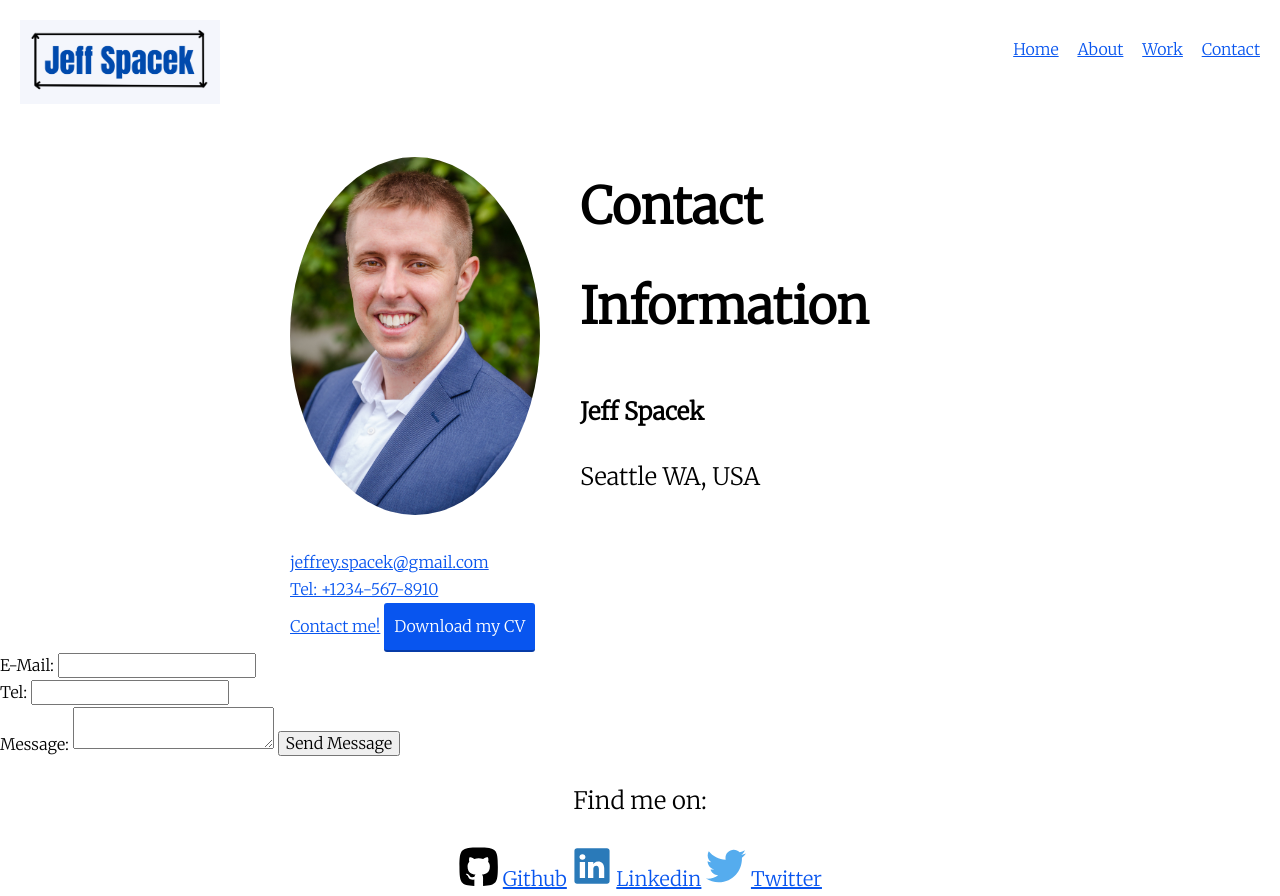
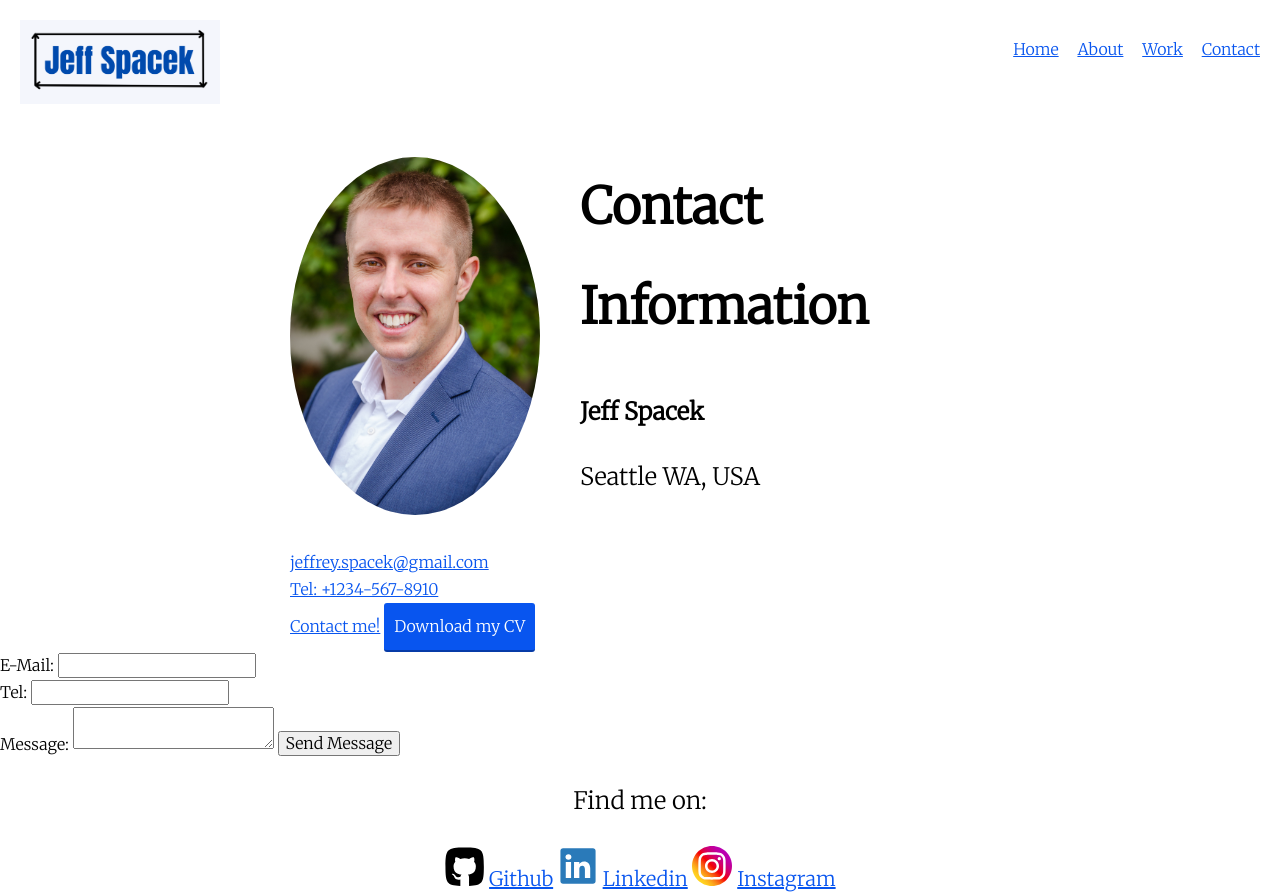
Before and after one commit to jeffspacek3/portfolio-website, a plain HTML site: page contact.html in a window 1280 px wide. Drawn offline with nearby package versions, Linux system fonts and the light colour scheme; a script that the page names is missing.

Commit message:
Update contact.html
IG update

```diff
--- a/contact.html
+++ b/contact.html
@@ -86,8 +86,8 @@
             <img src="img/linkedin_logo.svg">
             <a href="https://www.linkedin.com/in/jeffrey-spacek-805b99205/">Linkedin</a>
             <!--twitter social-->
-            <img src="img/twitter_social_icon.svg">
-            <a href="https://twitter.com/">Twitter</a>
+            <img src="img/instagram_icon.svg">
+            <a href="https://www.instagram.com/thejeffspacek/">Instagram</a>
         </div>
     </footer>
 
```
